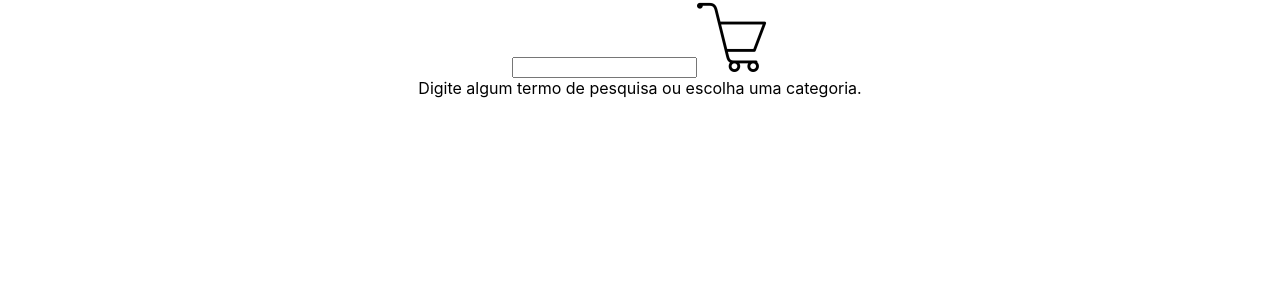
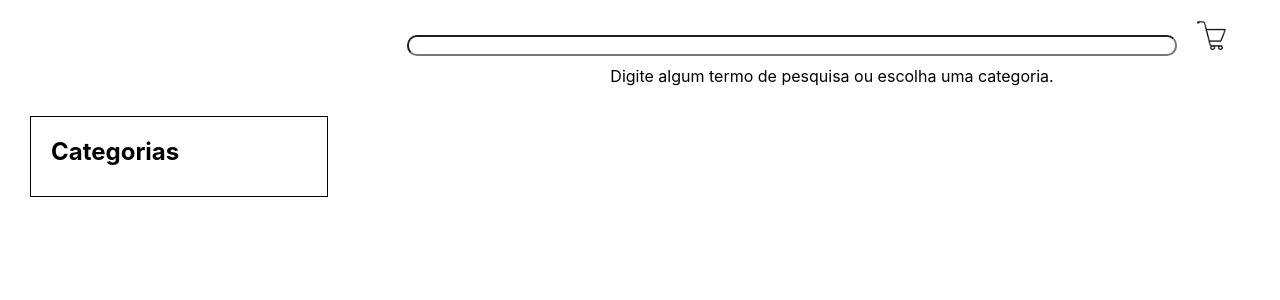
Before and after one commit to tryber/sd-03-block15-project-frontend-online-store-14, a React (Create React App) app: page / in a window 1280 px wide. Shown: the top 300 px of the page. Built offline with nearby package versions, Linux system fonts and the light colour scheme; no server answers.

Commit message:
Estilização da pagina inicial

```diff
--- a/src/App.js
+++ b/src/App.js
@@ -1,6 +1,6 @@
 import React from 'react';
 import { BrowserRouter, Route, Switch } from 'react-router-dom';
-import Search from './components/Search';
+import Home from './pages/Home';
 import Shopping from './components/Shopping';
 import './App.css';
 
@@ -9,7 +9,7 @@ function App() {
     <div className="App">
       <BrowserRouter>
         <Switch>
-          <Route exact path="/" component={Search} />
+          <Route exact path="/" component={Home} />
           <Route exact path="/Shopping" component={Shopping} />
         </Switch>
       </BrowserRouter>
--- a/src/components/Search.js
+++ b/src/components/Search.js
@@ -1,42 +1,26 @@
 import React from 'react';
 import { Link } from 'react-router-dom';
-import * as api from '../services/api';
 import Image from '../image/carrinho.png';
-import Categories from '../components/Categories';
+import '../styles/Search.css';
 
 class Search extends React.Component {
-  constructor(props) {
-    super(props);
-    this.state = {
-      categoriesList: [],
-      selectedCategory: '',
-    };
-  }
-
-  componentDidMount() {
-    api.getCategories().then((categoriesList) => {
-      this.setState({ categoriesList });
-    });
-  }
-
   render() {
-    const { categoriesList, selectedCategory } = this.state;
     return (
-      <div>
-        <input type="text" />
-        <Link to={'/Shopping'}>
-          <img src={Image} Alt="Carrinho de Compras" data-testid="shopping-cart-button" />
-        </Link><br />
-        <label htmlFor="Barra-Pesquisa" data-testid="home-initial-message">
-          Digite algum termo de pesquisa ou escolha uma categoria.
-        </label>
-        <Categories
-          categoriesList={categoriesList}
-          selectedCategory={selectedCategory}
-          categoryChange={async (event) => {
-            await this.setState({ selectedCategory: event.target.value });
-          }}
-        />
+      <div className="Container">
+        <header className="Header">
+          <input type="text" className="Input" />
+          <Link to={'/Shopping'}>
+            <img
+              src={Image}
+              alt="Carrinho de Compras"
+              data-testid="shopping-cart-button"
+              className="Icon-car"
+            />
+          </Link><br />
+          <label htmlFor="Barra-Pesquisa" data-testid="home-initial-message">
+            Digite algum termo de pesquisa ou escolha uma categoria.
+          </label>
+        </header>
       </div>
     );
   }
--- /dev/null
+++ b/src/pages/Home.jsx
@@ -0,0 +1,42 @@
+import React from 'react';
+import Search from '../components/Search'
+import Categories from '../components/Categories'
+import * as api from '../services/api';
+import '../styles/Categories.css';
+
+class Home extends React.Component {
+  constructor(props) {
+    super(props);
+    this.state = {
+      categoriesList: [],
+      selectedCategory: '',
+    };
+  }
+
+  componentDidMount() {
+    api.getCategories().then((categoriesList) => {
+      this.setState({ categoriesList });
+    });
+  }
+
+  render() {
+    const { categoriesList, selectedCategory } = this.state;
+    return (
+      <div>
+        <Search />
+        <div className="Category">
+          <h2>Categorias</h2>
+          <Categories
+            categoriesList={categoriesList}
+            selectedCategory={selectedCategory}
+            categoryChange={async (event) => {
+              await this.setState({ selectedCategory: event.target.value });
+            }}
+          />
+        </div>
+      </div>
+    );
+  }
+}
+
+export default Home;
--- /dev/null
+++ b/src/styles/Categories.css
@@ -0,0 +1,9 @@
+.Category {
+  align-items: baseline;
+  border: 1px black solid;
+  display: flex;
+  flex-direction: column;
+  margin: 30px 0 auto 30px;
+  padding: 0 20px 10px 20px;
+  width: 20%;
+}
--- /dev/null
+++ b/src/styles/Search.css
@@ -0,0 +1,22 @@
+.Container {
+  align-items: flex-start;
+  display: flex;
+  flex-direction: row-reverse;
+}
+
+.Header {
+  align-items: flex-end;
+  justify-content: flex-end;
+  width: 70%;
+}
+
+.Input {
+  border-radius: 10px;
+  margin: 0 20px 10px 20px;
+  width: 85%;
+}
+
+.Icon-car {
+  margin: 20px 50px 0 0;
+  width: 30px;
+}
```
